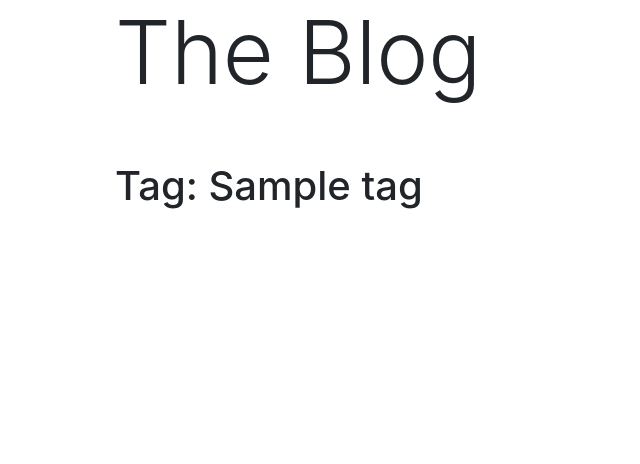
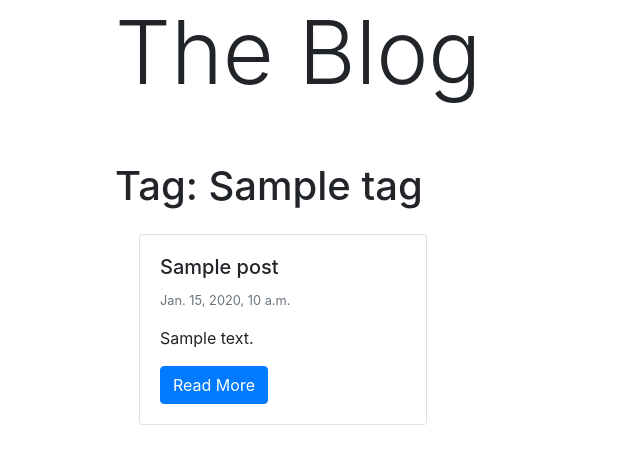
Before and after one commit to josephmads/jmsite, a Django app: page /blog/tags/1 in a window 1280 px wide. Shown: the part 66-530 px from the top of the page, without its empty margins (0-640 px from the left). Run offline with Django 4.2, Linux system fonts and the light colour scheme; tables that the repository leaves empty hold one stand-in row (values such as "Sample post"); some libraries are stand-ins or nearby versions.

Commit message:
fix: displays all posts with tag when tag is clicked

```diff
--- a/blog/templates/blog/index.html
+++ b/blog/templates/blog/index.html
@@ -13,6 +13,18 @@
 
         {% if tag_name %}
             <h1>Tag: {{tag_name}}</h1>
+
+            {% for post in posts %}
+            <div class="card m-4" style="width: 18rem;">
+                <div class="card-body">
+                    <h5 class="card-title">{{ post.title }}</h5>
+                    <p class="card-text text-muted small">{{ post.published }}</p>
+                    <p class="card-text">{{ post.text | to_markdown | safe | truncatechars:75 }}</p>
+                    <a href="{% url 'blog:detail' post.slug %}" class="btn btn-primary">Read More</a>
+                </div>
+            </div>
+            {% endfor %}
+
         {% else %}
             <h1>All Posts</h1>
         {% endif %}
```
